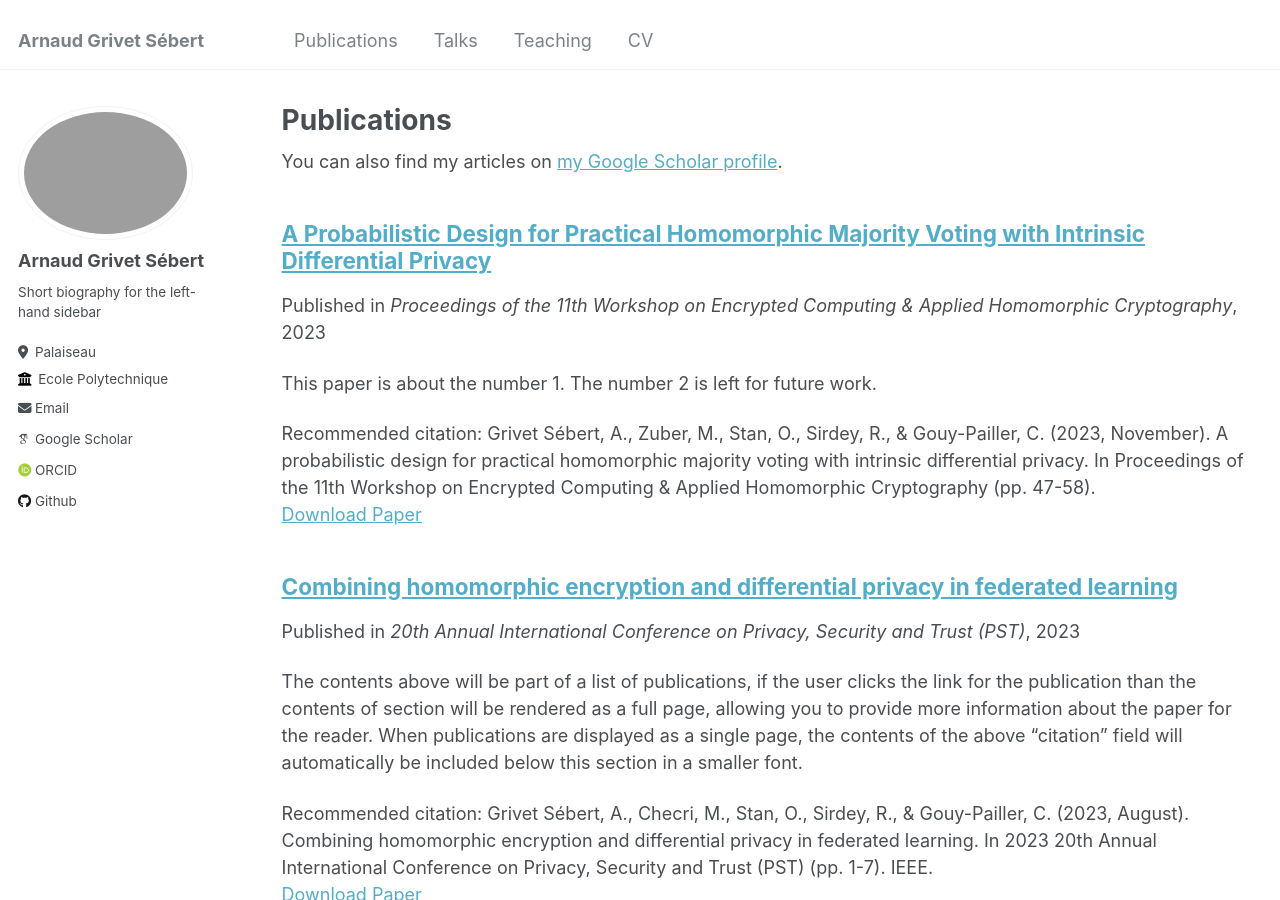
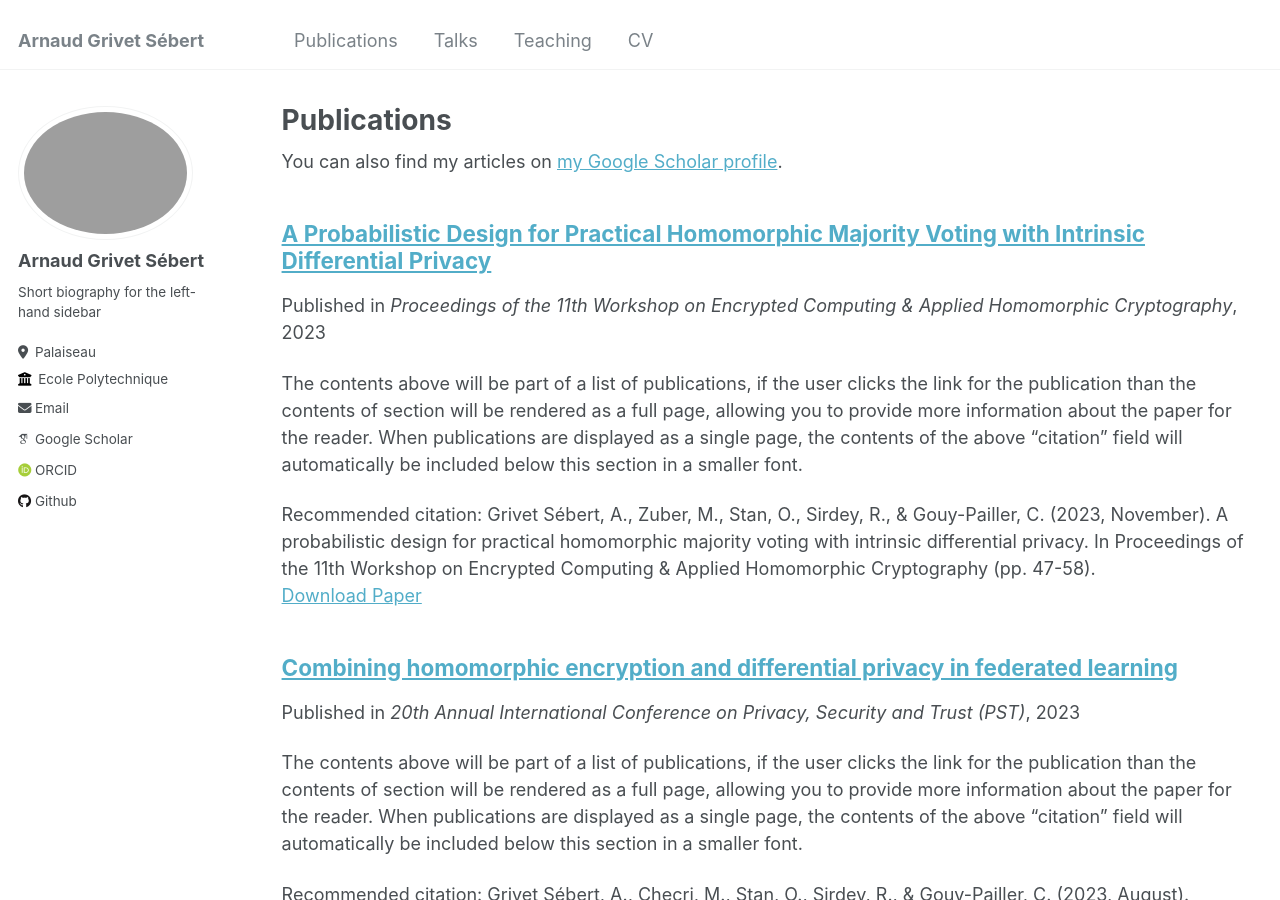
Before and after one commit to Arnaud-GS/arnaud-gs.github.io, a Jekyll site: the page built from _pages/publications.md, in a window 1280 px wide and 900 px high. Built offline with Jekyll 4.4.1, drawn with Linux system fonts in a browser that asks for light colours; some web fonts are replaced.

Commit message:
Update 2023-11-26-A-probabilistic-design-for-practical-homomorphic-majority-voting-with-intrinsic-differential-privacy.md

```diff
--- a/_publications/2023-11-26-A-probabilistic-design-for-practical-homomorphic-majority-voting-with-intrinsic-differential-privacy.md
+++ b/_publications/2023-11-26-A-probabilistic-design-for-practical-homomorphic-majority-voting-with-intrinsic-differential-privacy.md
@@ -1,7 +1,7 @@
 ---
 title: "A Probabilistic Design for Practical Homomorphic Majority Voting with Intrinsic Differential Privacy"
 collection: publications
-excerpt: 'This paper is about the number 1. The number 2 is left for future work.'
+permalink: /publication/2023-11-26-A-probabilistic-design-for-practical-homomorphic-majority-voting-with-intrinsic-differential-privacy
 date: 2023-11-26
 venue: 'Proceedings of the 11th Workshop on Encrypted Computing & Applied Homomorphic Cryptography'
 paperurl: 'https://dl.acm.org/doi/pdf/10.1145/3605759.3625258'
```
